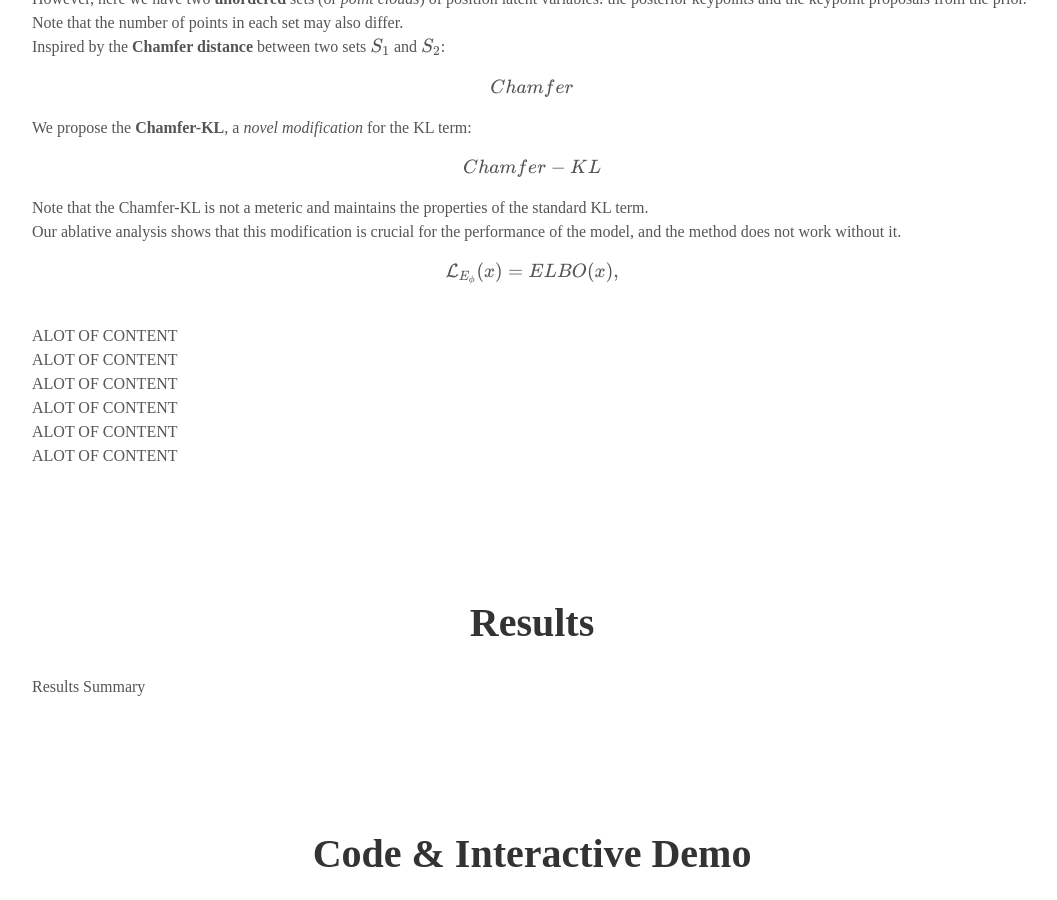
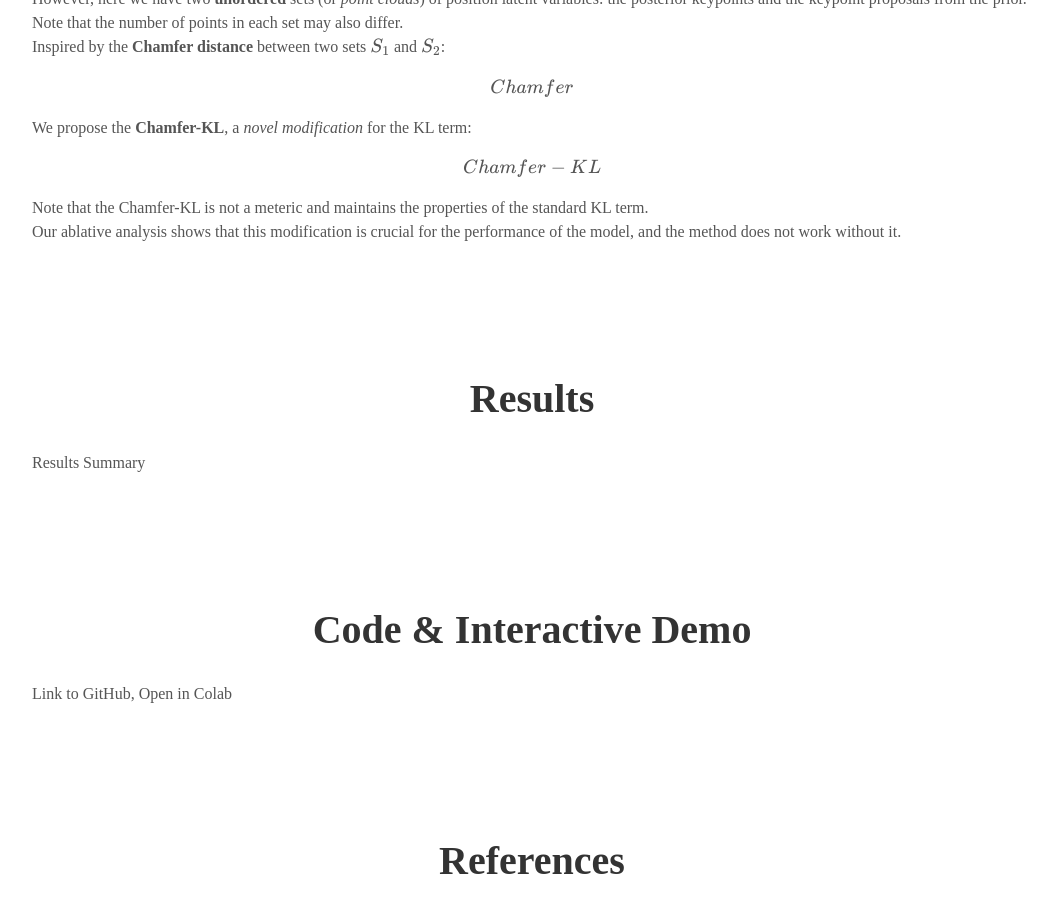
Before and after one commit to taldatech/deep-latent-particles-web, a Jekyll site: the page built from index.md, in a window 1280 px wide and 900 px high, scrolled down 3197 px. Shown: the whole window, without its empty margins (108-1165 px from the left). Built offline with Jekyll 4.4.1, drawn with Linux system fonts in a browser that asks for light colours; nearby versions of some CDN libraries; some web fonts are replaced.

```diff
--- a/index.md
+++ b/index.md
@@ -93,16 +93,6 @@
 <br>
 Our ablative analysis shows that this modification is crucial for the performance of the model, and the method does not work without it.
 
-
-$$ \mathcal{L}_{E_{\phi}}(x) = ELBO(x),$$
-<br>
-ALOT OF CONTENT<br>
-ALOT OF CONTENT<br>
-ALOT OF CONTENT<br>
-ALOT OF CONTENT<br>
-ALOT OF CONTENT<br>
-ALOT OF CONTENT<br>
-
 </div>
 
 <h1 align="center">
```
